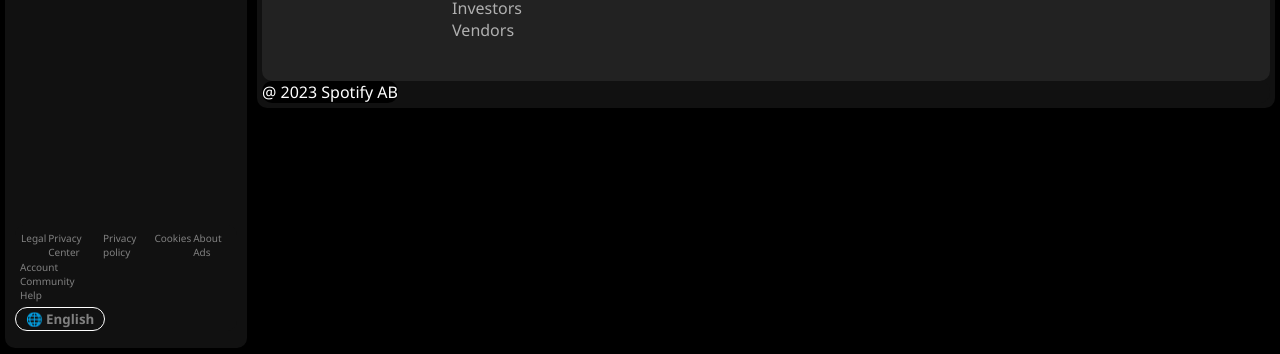
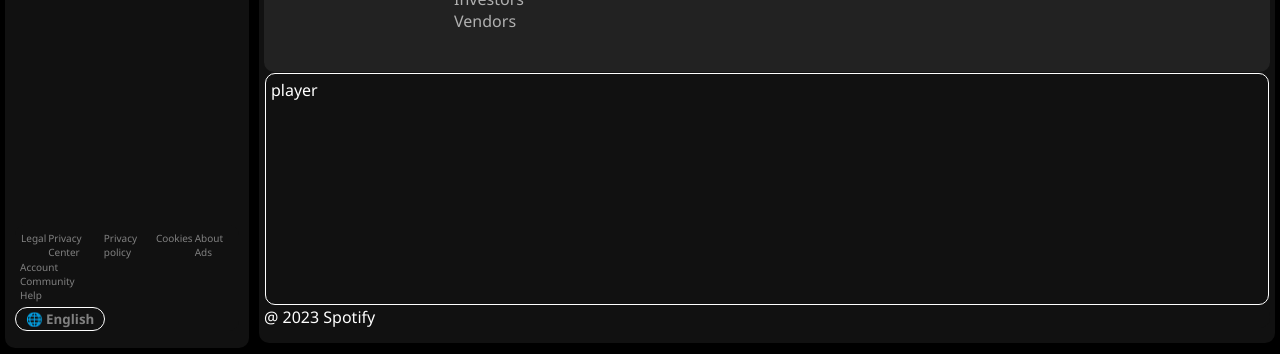
Before and after one commit to Maus-313/Spotify-Clone, a plain HTML site: page index.html in a window 1280 px wide. Shown: the part 446-800 px from the top of the page. Drawn offline with Linux system fonts and the light colour scheme.

Commit message:
Working on Player

```diff
--- a/index.html
+++ b/index.html
@@ -151,8 +151,11 @@
                     </div>
                 </div>
             </div>
+            <div class="player">
+                player
+            </div>
             <div class="bottom">
-                <span>@ 2023 Spotify AB</span>
+                <span>@ 2023 Spotify</span>
             </div>
         </section>
     </main>
--- a/style.css
+++ b/style.css
@@ -143,7 +143,7 @@ button {}
     font-size: x-small;
 }
 
-.left .lower .playlist_podcast_legal{
+.left .lower .playlist_podcast_legal {
     padding: 5px;
     background-color: rgba(255, 0, 0, 0);
     display: flex;
@@ -158,9 +158,27 @@ button {}
     margin: 5px;
 }
 
+.legal div {
+    font-size: x-small;
+    background-color: rgba(255, 0, 0, 0);
+    color: grey;
+    padding: 0px;
+    margin: 0px;
+}
+
+.legal_Privacy_policy_cookies_abouts {
+    display: flex;
+    justify-content: space-between;
+}
+
+.legal_Privacy_policy_cookies_abouts div {
+    margin: 1px;
+}
 
 .right {
     width: 80vw;
+    height: 98vh;
+    box-sizing: border-box;
     background-color: rgb(17, 17, 17);
     /* background-color: red; */
     margin: 5px;
@@ -174,6 +192,7 @@ button {}
     align-items: center;
     padding: 5px;
     margin: 5px;
+    height: 5%;
 }
 
 .right .top .rightButton .greyButton {
@@ -215,9 +234,7 @@ button {}
     flex-direction: column;
 }
 
-.right .middle .middle .card img {
-
-}
+.right .middle .middle .card img {}
 
 .right .middle .middle .card span {
     font-weight: normal;
@@ -225,39 +242,39 @@ button {}
     background-color: rgba(255, 0, 0, 0);
 }
 
-.right .middle .middle .card p{
+.right .middle .middle .card p {
     background-color: rgba(255, 0, 0, 0);
     font-size: xx-small;
 }
 
-.right .middle .bottom{
+.right .middle .bottom {
     background-color: rgba(255, 0, 0, 0);
     display: flex;
     justify-content: space-between;
 }
 
-.right .middle .bottom .left_list{
+.right .middle .bottom .left_list {
     display: flex;
     background-color: rgba(255, 0, 0, 0);
     margin: 10px;
     padding: 10px;
 }
 
-.right .middle .bottom .left_list div{
+.right .middle .bottom .left_list div {
     margin: 10px;
     padding: 10px;
     background-color: rgba(255, 0, 0, 0);
 }
 
-.right .middle .bottom .left_list div h4{
+.right .middle .bottom .left_list div h4 {
     background-color: rgba(255, 0, 0, 0);
 }
 
-.right .middle .bottom .left_list div ul li{
+.right .middle .bottom .left_list div ul li {
     color: rgb(176, 176, 176);
 }
 
-.right .middle .bottom .right_icons{
+.right .middle .bottom .right_icons {
     width: 20%;
     background-color: rgba(255, 0, 0, 0);
     display: flex;
@@ -266,7 +283,7 @@ button {}
     margin: 10px;
 }
 
-.right .middle .bottom .right_icons button{
+.right .middle .bottom .right_icons button {
     border: 0px solid white;
     border-radius: 45px;
     padding: 10px;
@@ -274,23 +291,19 @@ button {}
     margin: 5px;
 }
 
-.right .middle .bottom .right_icons button img{
+.right .middle .bottom .right_icons button img {
     height: 23px;
 }
 
-.legal div {
-    font-size: x-small;
+.right .player{
     background-color: rgba(255, 0, 0, 0);
-    color: grey;
-    padding: 0px;
-    margin: 0px;
+    height: 30%;
+    box-sizing: border-box;
+    border: 1px solid white;
+    margin: 1px;
+    padding: 5px;
 }
 
-.legal_Privacy_policy_cookies_abouts {
-    display: flex;
-    justify-content: space-between;
+.right .bottom span{
+    background-color: rgba(255, 0, 0, 0);
 }
-
-.legal_Privacy_policy_cookies_abouts div {
-    margin: 1px;
-}
```
Also changed, not shown: 2 other files.
